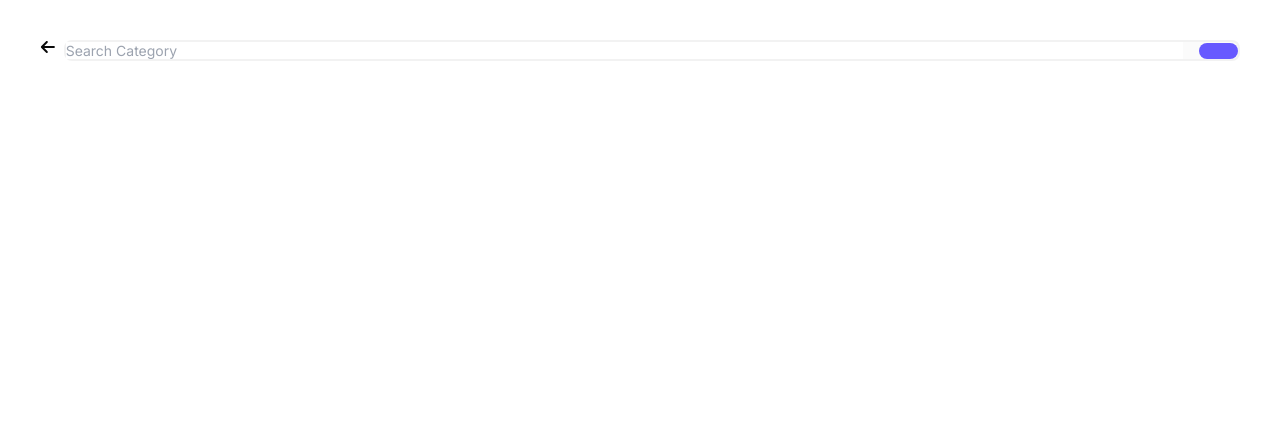
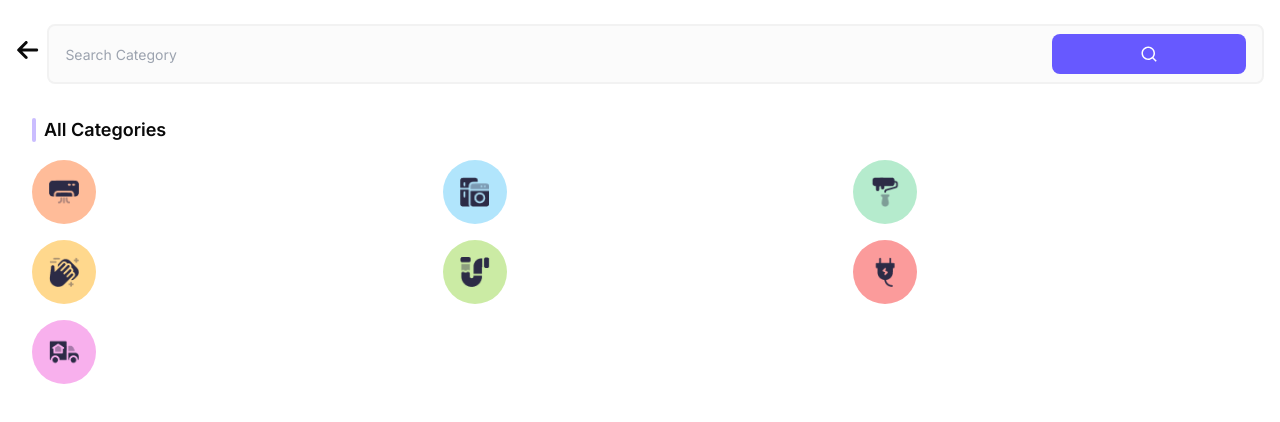
Before and after one commit to invtfl-yuvraj/sevasaathi, a Next.js app: page /user/category in a window 1280 px wide. Shown: the top 422 px of the page. Built offline with nearby package versions, Linux system fonts and the light colour scheme.

Commit message:
Successfully completed the category section of the user

```diff
--- a/src/app/user/category/page.tsx
+++ b/src/app/user/category/page.tsx
@@ -1,20 +1,53 @@
 import React from "react";
 import SearchBar from "@/components/SearchBar";
 import { FaArrowLeft } from "react-icons/fa6";
+import Image from "next/image";
 
 const page = () => {
   const searchPlaceholder = "Search Category";
 
   return (
-    <div className="p-4">
-      <div className="flex justify-between items-center gap-2 py-4 px-6">
-          <FaArrowLeft />
-          <SearchBar searchPlaceholder={searchPlaceholder} />
+    <div className="p-4 flex flex-col justify-between gap-4 h-full w-full">
+      {/* Search Bar with Back Icon */}
+      <div className="bg-white flex items-center h-full w-full rounded-b-lg gap-2">
+        <FaArrowLeft className="cursor-pointer text-2xl" />
+        <SearchBar searchPlaceholder={searchPlaceholder} />
       </div>
 
+      {/* Categories Section */}
+      <div className="px-4 py-4 items-center">
+        <div className="flex gap-2 items-center">
+          <div className="h-6 w-1 rounded-xl bg-[#CABDFF]"></div>
+          <h2 className="text-lg font-semibold">All Categories</h2>
+        </div>
 
-      <div>
-
+        {/* Categories Grid */}
+        <div className="grid grid-cols-3 gap-4 mt-4">
+          {[
+            { bg: "bg-acrepair", src: "/Icon/ac_repair.png", alt: "AC Repair" },
+            {
+              bg: "bg-appliance",
+              src: "/Icon/appliance.png",
+              alt: "Appliance",
+            },
+            { bg: "bg-painting", src: "/Icon/painting.png", alt: "Painting" },
+            { bg: "bg-cleaning", src: "/Icon/cleaning.png", alt: "Cleaning" },
+            { bg: "bg-plumbing", src: "/Icon/plumbing.png", alt: "Plumbing" },
+            {
+              bg: "bg-electronics",
+              src: "/Icon/electronics.png",
+              alt: "Electronics",
+            },
+            { bg: "bg-shifting", src: "/Icon/shifting.png", alt: "Shifting" },
+          ].map((item, index) => (
+            <div
+              key={index}
+              className={`${item.bg} aspect-square rounded-full h-16 w-16 flex justify-center items-center`}
+            >
+              <Image src={item.src} alt={item.alt} height={30} width={30} />
+            </div>
+          ))}
+        </div>
       </div>
     </div>
   );
--- a/src/components/SearchBar.tsx
+++ b/src/components/SearchBar.tsx
@@ -1,4 +1,5 @@
 import React from "react";
+import { RiSearchLine } from "react-icons/ri"; // Import the search icon
 
 interface Props {
   searchPlaceholder: string;
@@ -6,14 +7,14 @@ interface Props {
 
 const SearchBar: React.FC<Props> = ({ searchPlaceholder }) => {
   return (
-    <div className="flex justify-between items-center gap-4 mt-2 bg-[#FBFBFB] border-2 border-bordersearch rounded-lg h-full w-full">
+    <div className="h-full w-full flex justify-between items-center gap-4 mt-2 bg-[#FBFBFB] border-2 border-bordersearch rounded-lg py-2 px-4">
       <input
         type="text"
         placeholder={searchPlaceholder}
-        className="h-full w-full text-[#9B9E9F] text-sm"
-      ></input>
-      <div className="w-10 bg-lightpurple p-2 rounded-lg flex justify-center items-center">
-        <i className="ri-search-line text-white font-semibold"></i>
+        className="h-full w-full text-[#9B9E9F] text-sm bg-transparent outline-none"
+      />
+      <div className="w-1/5 h-10 bg-lightpurple rounded-lg flex justify-center items-center">
+        <RiSearchLine className="text-white text-lg" />
       </div>
     </div>
   );
--- a/tailwind.config.ts
+++ b/tailwind.config.ts
@@ -27,6 +27,10 @@ export default {
         appliance:"#B1E5FC",
         otpblock:"#79747E",
         verifytext:"#757575",
+        cleaning:"#FFD88D",
+        plumbing:"#CBEBA4",
+        electronics:"#FB9B9B",
+        shifting:"#F8B0ED",
         background: "hsl(var(--background))",
         foreground: "hsl(var(--foreground))",
         card: {
```
Also changed, not shown: public/Icon/plumbing.png (renamed from public/Icon/plubming.png).
